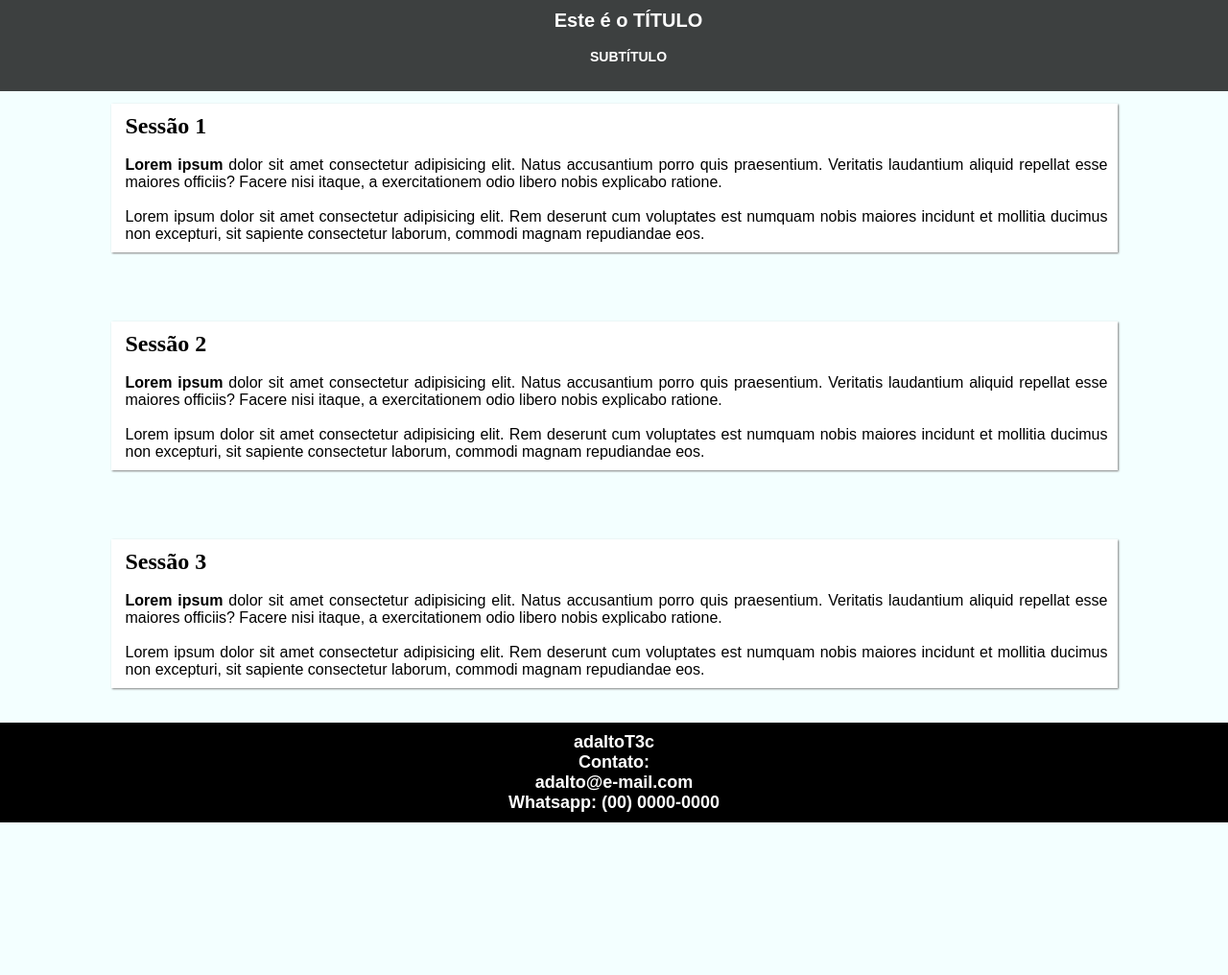
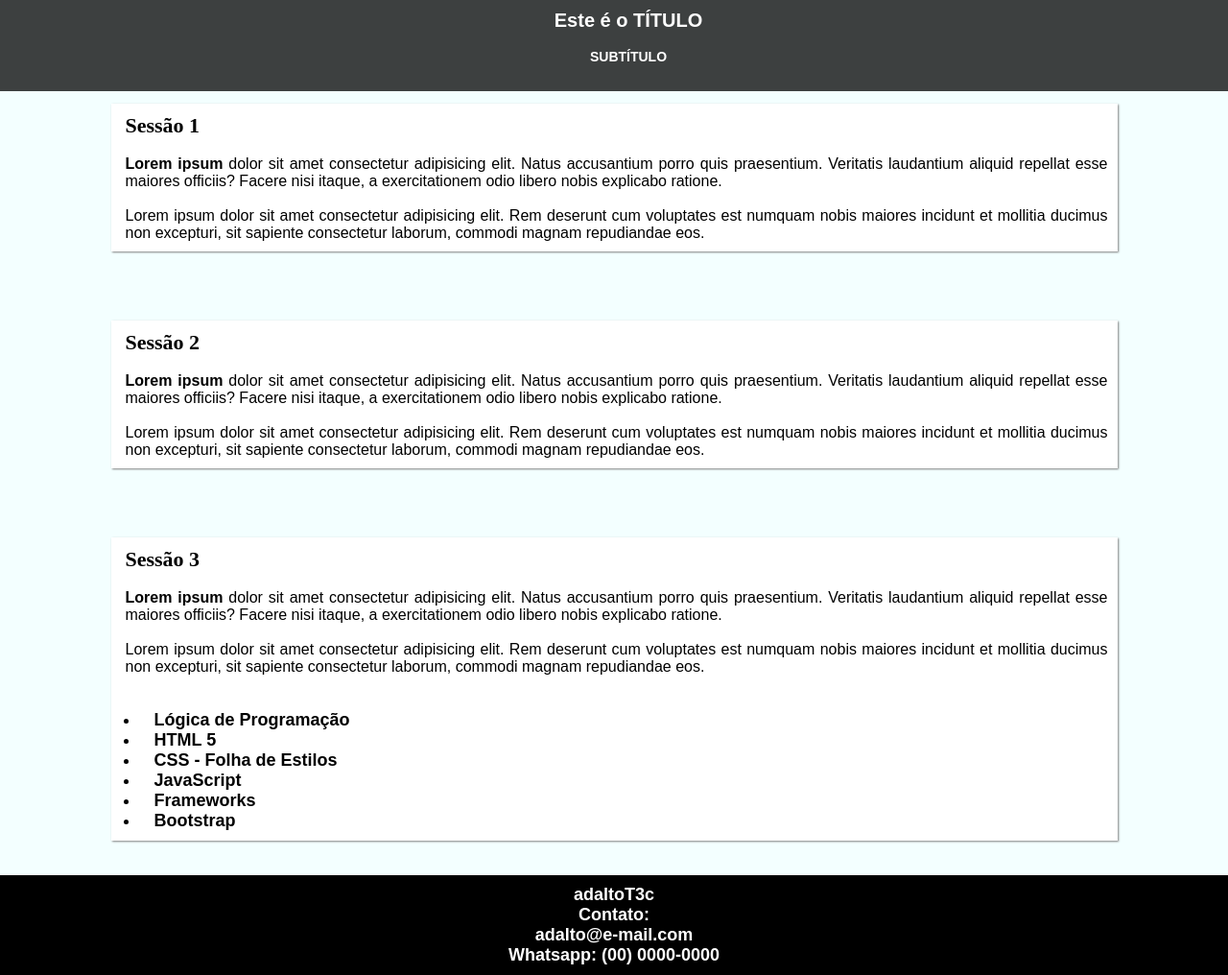
Before and after one commit to adaltoprado/trendsIT, a plain HTML site: page HTML-Iniciantes/index.html in a window 1280 px wide. Shown: the whole page at 96% size. Before the commit the page ends 857 px from the top, so only its background shows below. Drawn offline with Linux system fonts and the light colour scheme.

Commit message:
"Formatados 'Títulos e Listas'"

```diff
--- a/HTML-Iniciantes/index.html
+++ b/HTML-Iniciantes/index.html
@@ -12,7 +12,7 @@
       }
 
       header {
-        background-color: rgba(0, 0, 0,0.75);
+        background-color: rgba(0, 0, 0, 0.75);
         padding: 10px;
         text-align: center;
         position: fixed;
@@ -69,6 +69,18 @@
         font-family: arial;
         font-size: 18px;
         color: #fff;
+      }
+      h2 {
+        font-size: arial;
+        font-size: 22px;
+      }
+      ul,
+      li {
+        font-size: 18px;
+        font-family: arial;
+        font-weight: bold;
+        margin: 0 auto;
+        padding-left: 15px;
       }
     </style>
   </head>
@@ -138,7 +150,17 @@
         non excepturi, sit sapiente consectetur laborum, commodi magnam
         repudiandae eos.
       </p>
+      <br /><br />
+      <ul>
+        <li>Lógica de Programação</li>
+        <li>HTML 5</li>
+        <li>CSS - Folha de Estilos</li>
+        <li>JavaScript</li>
+        <li>Frameworks</li>
+        <li>Bootstrap</li>
+      </ul>
     </section>
+
     <br /><br />
     <footer>
       <h5>adaltoT3c</h5>
```
